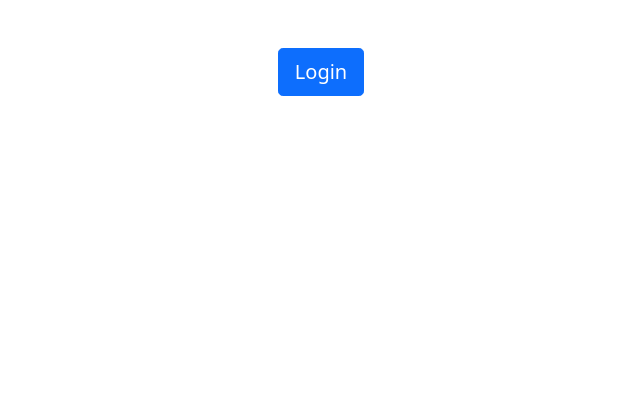
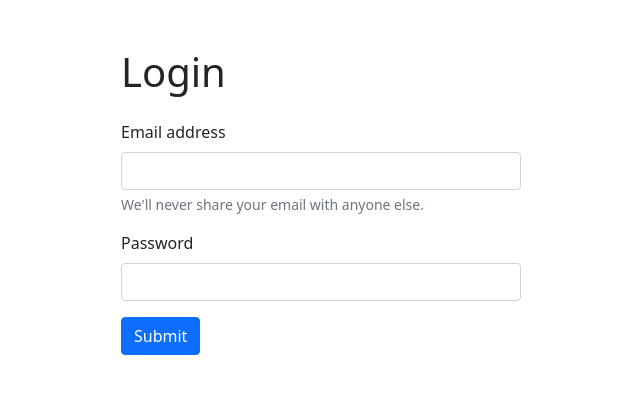
Before and after one commit to Rishu2000/pixelVision-Assignment, a React (Create React App) app in the folder client/: page / in a window 1280 px wide. Shown: the top 394 px of the page, without its empty margins (319-959 px from the left). Built offline with nearby package versions, Linux system fonts and the light colour scheme.

Commit message:
Removed unnesssasary Router part.

```diff
--- a/client/src/App.js
+++ b/client/src/App.js
@@ -1,23 +1,19 @@
-import React from 'react'
-import {Switch, Route, Link} from 'react-router-dom'
+import React, {useState} from 'react'
 import "./App.css"
 import Login from './Login'
+import Welcome from './Welcome'
 
 const App = () => {
+
+  const [userAuth, setUserAuth] = useState(false);
+
   return (
     <div style={{display: 'flex', justifyContent: 'center'}} className="pt-5">
-      <Switch>
-        <Route path="/" exact={true}>
-          <Link to="/login">
-            <button className="btn btn-primary btn-lg">
-              Login
-            </button>
-          </Link>
-        </Route>
-        <Route path="/login">
-          <Login/>
-        </Route>
-      </Switch>
+      {!userAuth?(
+        <Login setUserAuth={setUserAuth}/>
+      ):(
+        <Welcome/>
+      )}
     </div>
   )
 }
```
